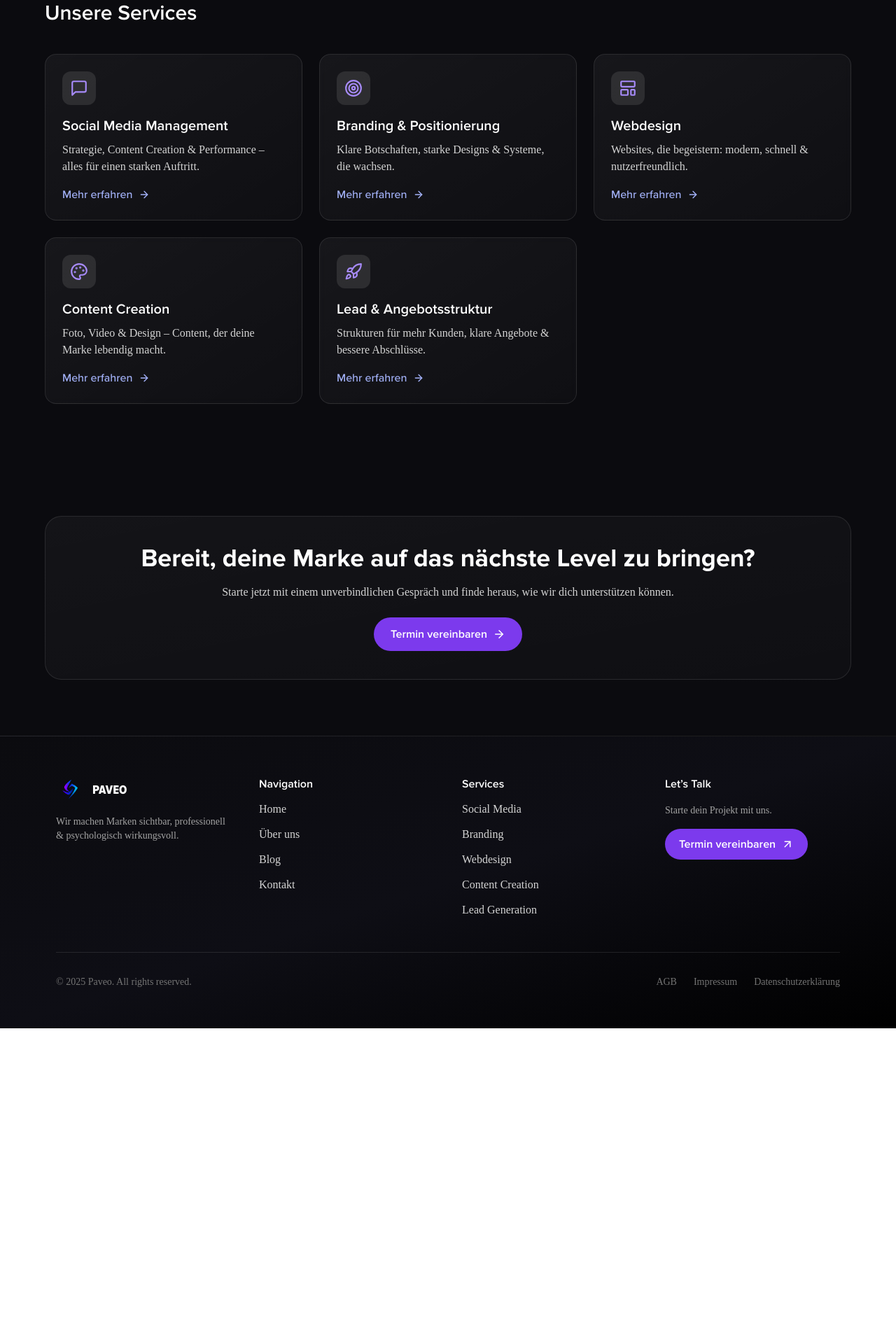
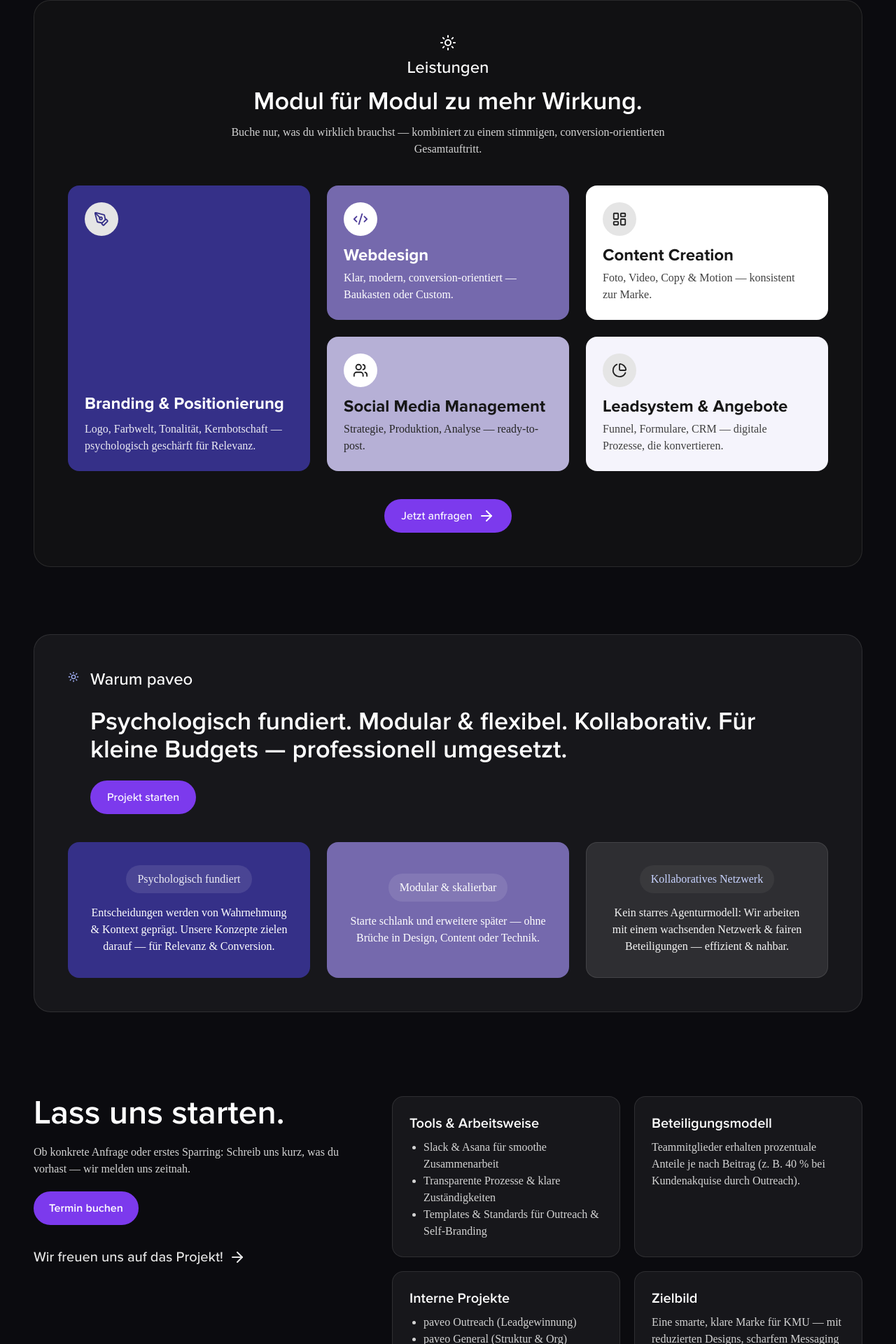
Before and after one commit to cyclebittt/pavewebyyyy, a Next.js app: page / in a window 1280 px wide. Shown: the part 668-2588 px from the top of the page at 70% size. Before the commit the page ends 2137 px from the top, so only its background shows below. Built offline with nearby package versions, Linux system fonts and the light colour scheme; a web font is replaced by a local one.

Commit message:
Update page.js

```diff
--- a/app/page.js
+++ b/app/page.js
@@ -1,133 +1,291 @@
 'use client';
 
-import { useEffect, useState } from 'react';
-import Link from 'next/link';
 import Navbar from '@/components/layout/Navbar';
 import Footer from '@/components/layout/Footer';
+import Link from 'next/link';
+import { useEffect, useState } from 'react';
 import AOS from 'aos';
 import 'aos/dist/aos.css';
-import { ArrowRight, Sparkles, Target, LayoutTemplate, Palette, Type, Rocket, MessageSquare } from 'lucide-react';
+import {
+  PenTool, CodeXml, Users, LayoutDashboard, ChartPie,
+  ArrowRight, Sun
+} from 'lucide-react';
 
 export default function Home() {
-  const [fadeDir, setFadeDir] = useState('fade-right');
+  const [animationRight, setAnimationRight] = useState('fade-right');
+  const [activeCard, setActiveCard] = useState(null);
 
+  const toggleCard = (index) => {
+    setActiveCard((prev) => (prev === index ? null : index));
+  };
+
+  // AOS + responsive Animationsrichtung
   useEffect(() => {
     AOS.init({ duration: 600, once: true });
-    const handleResize = () => setFadeDir(window.innerWidth < 768 ? 'fade-down' : 'fade-right');
-    handleResize();
-    window.addEventListener('resize', handleResize, { passive: true });
-    return () => window.removeEventListener('resize', handleResize);
+    const onResize = () => setAnimationRight(window.innerWidth < 768 ? 'fade-down' : 'fade-right');
+    onResize();
+    window.addEventListener('resize', onResize, { passive: true });
+    return () => window.removeEventListener('resize', onResize);
   }, []);
 
-  const services = [
-    {
-      title: 'Social Media Management',
-      desc: 'Strategie, Content Creation & Performance – alles für einen starken Auftritt.',
-      icon: <MessageSquare size={26} className="text-violet-400" />,
-      href: '/services/socialmedia',
-    },
-    {
-      title: 'Branding & Positionierung',
-      desc: 'Klare Botschaften, starke Designs & Systeme, die wachsen.',
-      icon: <Target size={26} className="text-violet-400" />,
-      href: '/services/branding',
-    },
-    {
-      title: 'Webdesign',
-      desc: 'Websites, die begeistern: modern, schnell & nutzerfreundlich.',
-      icon: <LayoutTemplate size={26} className="text-violet-400" />,
-      href: '/services/webdesign',
-    },
-    {
-      title: 'Content Creation',
-      desc: 'Foto, Video & Design – Content, der deine Marke lebendig macht.',
-      icon: <Palette size={26} className="text-violet-400" />,
-      href: '/services/content',
-    },
-    {
-      title: 'Lead & Angebotsstruktur',
-      desc: 'Strukturen für mehr Kunden, klare Angebote & bessere Abschlüsse.',
-      icon: <Rocket size={26} className="text-violet-400" />,
-      href: '/services/leadsystem',
-    },
-  ];
+  const onKeyToggle = (e, index) => {
+    if (e.key === 'Enter' || e.key === ' ') {
+      e.preventDefault();
+      toggleCard(index);
+    }
+  };
 
   return (
     <div className="font-proxima bg-[#0B0B0F] text-white">
       <Navbar />
 
       {/* HERO */}
-      <section className="relative overflow-hidden">
-        <div className="pointer-events-none absolute inset-0 bg-[radial-gradient(1200px_600px_at_-10%_-10%,rgba(129,51,241,.35),transparent_60%),radial-gradient(900px_600px_at_120%_0%,rgba(56,189,248,.20),transparent_55%),linear-gradient(120deg,#0B0B0F_0%,#0E0E15_60%,#0B0B0F_100%)]" />
-        <div className="relative px-5 md:px-16 pt-20 md:pt-28 pb-24 md:pb-32 text-center max-w-4xl mx-auto">
-          <span className="inline-flex items-center gap-2 text-sm text-indigo-300/80 bg-white/5 ring-1 ring-white/10 px-3 py-1 rounded-full">
-            <Sparkles size={16} /> Kreativ-Studio für digitale Marken
-          </span>
-          <h1 className="mt-6 text-4xl md:text-6xl font-extrabold tracking-tight">
-            Wir machen Marken <span className="text-indigo-300">sichtbar</span>.
+      <section className="px-5 md:px-8 lg:px-12">
+        <div className="relative overflow-hidden rounded-none md:rounded-3xl">
+          {/* kräftige diagonale Gradients im Hintergrund */}
+          <div className="pointer-events-none absolute inset-0 bg-[radial-gradient(1200px_600px_at_-10%_-10%,rgba(129,51,241,.35),transparent_60%),radial-gradient(900px_600px_at_120%_0%,rgba(56,189,248,.22),transparent_55%),linear-gradient(120deg,#0B0B0F_0%,#101018_60%,#0B0B0F_100%)]" />
+          <div className="relative flex flex-col items-center text-center gap-6 md:gap-8 py-16 md:py-28 px-4">
+            <h1 className="text-3xl sm:text-5xl md:text-6xl lg:text-7xl font-extrabold leading-[1.1]">
+              paveo — <span className="text-indigo-300">wirksame</span> Markenkommunikation.
             </h1>
-          <p className="mt-6 text-lg md:text-xl text-neutral-300">
-            Von Branding bis Content: Wir helfen Selbstständigen & Unternehmen dabei,
-            professionell und wirkungsvoll aufzutreten – digital & kreativ.
+            <p className="text-sm md:text-lg text-neutral-300 max-w-3xl">
+              Branding, Webdesign, Content & Systeme — modular, psychologisch fundiert
+              und praxistauglich für Selbstständige & KMU.
             </p>
-          <div className="mt-8 flex justify-center gap-4">
+            <div className="flex flex-wrap items-center justify-center gap-3">
               <Link
                 href="/request"
-              className="px-6 py-3 rounded-full bg-violet-600 hover:bg-violet-500 transition-colors font-semibold inline-flex items-center gap-2"
+                className="px-5 py-2.5 md:px-7 md:py-3 rounded-full bg-violet-600 hover:bg-violet-500 transition-colors font-semibold inline-flex items-center gap-2 focus:outline-none focus-visible:ring-2 focus-visible:ring-offset-2 focus-visible:ring-violet-400"
               >
-              Projekt starten <ArrowRight size={18} />
+                Termin anfragen <ArrowRight size={18} />
               </Link>
               <Link
                 href="/contact"
-              className="px-6 py-3 rounded-full border border-white/15 hover:border-white/30 bg-white/5 transition-colors font-semibold"
+                className="px-5 py-2.5 md:px-7 md:py-3 rounded-full border border-white/15 hover:border-white/30 bg-white/5 transition-colors"
               >
-              Kontakt aufnehmen
+                Kontakt
               </Link>
+            </div>
           </div>
         </div>
       </section>
 
       {/* SERVICES */}
-      <section className="px-5 md:px-16 py-20">
-        <h2 className="text-2xl md:text-3xl font-semibold mb-10">Unsere Services</h2>
-        <div className="grid grid-cols-1 md:grid-cols-3 gap-6">
-          {services.map(({ title, desc, icon, href }, i) => (
+      <section className="px-5 md:px-8 lg:px-12 py-10 md:py-14" aria-labelledby="services-heading">
+        <div className="bg-neutral-900/60 rounded-none md:rounded-3xl border border-white/10 px-5 py-8 md:p-12 flex flex-col items-center gap-10">
+          <div className="text-white flex flex-col items-center gap-3 max-w-2xl">
+            <div className="flex flex-col items-center gap-2">
+              <Sun aria-hidden="true" />
+              <h2 id="services-heading" className="font-medium text-xl md:text-2xl text-center">Leistungen</h2>
+            </div>
+            <p className="font-semibold text-2xl md:text-4xl text-center">
+              Modul für Modul zu mehr Wirkung.
+            </p>
+            <p className="text-neutral-300 text-center">
+              Buche nur, was du wirklich brauchst — kombiniert zu einem stimmigen, conversion-orientierten Gesamtauftritt.
+            </p>
+          </div>
+
+          {/* 5 Kacheln – klickbar zu einzelnen Service-Seiten */}
+          <div className="grid grid-cols-1 md:grid-cols-3 gap-6 w-full">
+            {/* Branding */}
             <Link
-              key={title}
-              href={href}
-              data-aos={fadeDir}
-              data-aos-delay={i * 100}
-              className="rounded-2xl bg-gradient-to-br from-white/5 to-white/[0.02] border border-white/10 p-6 backdrop-blur-sm hover:bg-white/[0.06] transition-colors flex flex-col"
+              href="/services/branding"
+              className="group relative bg-[#353088] rounded-2xl p-6 min-h-[280px] flex flex-col justify-between transition-transform duration-300 hover:-translate-y-0.5 focus:outline-none focus-visible:ring-2 focus-visible:ring-violet-400"
+              data-aos={animationRight}
             >
-              <div className="w-12 h-12 rounded-xl bg-white/10 flex items-center justify-center">
-                {icon}
+              <div className="flex items-center justify-between">
+                <div className="h-12 w-12 rounded-full text-[#353088] bg-neutral-200 flex items-center justify-center">
+                  <PenTool size={22} />
                 </div>
-              <h3 className="mt-4 text-xl font-semibold">{title}</h3>
-              <p className="mt-2 text-neutral-300">{desc}</p>
-              <span className="mt-4 inline-flex items-center gap-2 text-indigo-300 font-medium">
-                Mehr erfahren <ArrowRight size={16} />
-              </span>
+                <span className="opacity-0 group-hover:opacity-100 transition-opacity text-white/90">→</span>
+              </div>
+              <div className="text-white mt-4">
+                <h3 className="font-bold text-2xl">Branding &amp; Positionierung</h3>
+                <p className="mt-2 text-white/90">
+                  Logo, Farbwelt, Tonalität, Kernbotschaft — psychologisch geschärft für Relevanz.
+                </p>
+              </div>
             </Link>
-          ))}
+
+            {/* Webdesign + Social als Spalte */}
+            <div className="flex flex-col gap-6" data-aos={animationRight}>
+              <Link
+                href="/services/webdesign"
+                className="group p-6 bg-[#7569AD] rounded-2xl min-h-[160px] flex flex-col justify-between transition-transform duration-300 hover:-translate-y-0.5"
+              >
+                <div className="flex items-center justify-between">
+                  <div className="h-12 w-12 rounded-full text-[#4B3A98] bg-white flex items-center justify-center">
+                    <CodeXml size={22} />
+                  </div>
+                  <span className="opacity-0 group-hover:opacity-100 transition-opacity text-white">→</span>
+                </div>
+                <div className="text-white mt-3">
+                  <h3 className="font-bold text-2xl">Webdesign</h3>
+                  <p className="mt-1">Klar, modern, conversion-orientiert — Baukasten oder Custom.</p>
+                </div>
+              </Link>
+
+              <Link
+                href="/services/socialmedia"
+                className="group p-6 bg-[#B6B0D6] rounded-2xl min-h-[160px] flex flex-col justify-between transition-transform duration-300 hover:-translate-y-0.5"
+              >
+                <div className="flex items-center justify-between">
+                  <div className="h-12 w-12 rounded-full text-[#222] bg-white flex items-center justify-center">
+                    <Users size={22} />
+                  </div>
+                  <span className="opacity-0 group-hover:opacity-100 transition-opacity text-neutral-900">→</span>
+                </div>
+                <div className="mt-3 text-neutral-900">
+                  <h3 className="font-bold text-2xl">Social Media Management</h3>
+                  <p className="mt-1 text-neutral-800">Strategie, Produktion, Analyse — ready-to-post.</p>
+                </div>
+              </Link>
+            </div>
+
+            {/* Content + Lead als Spalte */}
+            <div className="flex flex-col gap-6" data-aos={animationRight}>
+              <Link
+                href="/services/content"
+                className="group p-6 bg-white rounded-2xl min-h-[160px] flex flex-col justify-between transition-transform duration-300 hover:-translate-y-0.5"
+              >
+                <div className="flex items-center justify-between">
+                  <div className="h-12 w-12 rounded-full text-[#222] bg-neutral-200 flex items-center justify-center">
+                    <LayoutDashboard size={22} />
+                  </div>
+                  <span className="opacity-0 group-hover:opacity-100 transition-opacity text-neutral-900">→</span>
+                </div>
+                <div className="mt-3">
+                  <h3 className="font-bold text-2xl text-neutral-900">Content Creation</h3>
+                  <p className="mt-1 text-neutral-700">Foto, Video, Copy & Motion — konsistent zur Marke.</p>
+                </div>
+              </Link>
+
+              <Link
+                href="/services/lead"
+                className="group p-6 bg-[#F5F4FC] rounded-2xl min-h-[160px] flex flex-col justify-between transition-transform duration-300 hover:-translate-y-0.5"
+              >
+                <div className="flex items-center justify-between">
+                  <div className="h-12 w-12 rounded-full text-[#222] bg-neutral-200 flex items-center justify-center">
+                    <ChartPie size={22} />
+                  </div>
+                  <span className="opacity-0 group-hover:opacity-100 transition-opacity text-neutral-900">→</span>
+                </div>
+                <div className="mt-3">
+                  <h3 className="font-bold text-2xl text-neutral-900">Leadsystem &amp; Angebote</h3>
+                  <p className="mt-1 text-neutral-700">
+                    Funnel, Formulare, CRM — digitale Prozesse, die konvertieren.
+                  </p>
+                </div>
+              </Link>
+            </div>
+          </div>
+
+          <Link
+            href="/request"
+            className="px-6 py-3 bg-violet-600 text-white rounded-full font-medium flex items-center gap-2 transition-transform duration-300 hover:scale-[1.03] focus:outline-none focus-visible:ring-2 focus-visible:ring-offset-2 focus-visible:ring-violet-400"
+            aria-label="Leistungen anfragen"
+          >
+            Jetzt anfragen <ArrowRight className="hidden md:inline" />
+          </Link>
         </div>
       </section>
 
-      {/* CTA */}
-      <section className="px-5 md:px-16 py-20 text-center">
-        <div className="rounded-3xl border border-white/10 bg-gradient-to-br from-white/[0.04] to-white/[0.02] p-10">
-          <h2 className="text-3xl md:text-4xl font-bold">
-            Bereit, deine Marke auf das nächste Level zu bringen?
-          </h2>
-          <p className="mt-4 text-neutral-300 max-w-2xl mx-auto">
-            Starte jetzt mit einem unverbindlichen Gespräch und finde heraus, wie wir dich unterstützen können.
+      {/* WARUM PAVEO */}
+      <section className="px-5 md:px-8 lg:px-12 py-10" aria-labelledby="why-heading">
+        <div className="bg-white/5 border border-white/10 rounded-3xl px-5 py-8 md:p-12 flex flex-col gap-10">
+          <div className="flex gap-4 max-w-5xl">
+            <Sun className="min-w-[16px] text-indigo-300" aria-hidden="true" />
+            <div className="flex flex-col gap-6">
+              <h2 id="why-heading" className="font-medium text-xl md:text-2xl">Warum paveo</h2>
+              <p className="font-semibold text-2xl md:text-4xl">
+                Psychologisch fundiert. Modular &amp; flexibel. Kollaborativ. Für kleine Budgets — professionell umgesetzt.
               </p>
-          <div className="mt-6 flex justify-center gap-4">
               <Link
                 href="/request"
-              className="px-6 py-3 rounded-full bg-violet-600 hover:bg-violet-500 transition-colors font-semibold inline-flex items-center gap-2"
+                className="w-fit px-6 py-3 bg-violet-600 text-white rounded-full font-medium transition-transform duration-300 hover:scale-[1.03] focus:outline-none focus-visible:ring-2 focus-visible:ring-offset-2 focus-visible:ring-violet-400"
               >
-              Termin vereinbaren <ArrowRight size={18} />
+                Projekt starten
               </Link>
+            </div>
+          </div>
+
+          <div className="grid grid-cols-1 md:grid-cols-3 gap-6 w-full">
+            <div className="w-full bg-[#353088] rounded-2xl flex flex-col p-8 gap-4 items-center justify-center text-center">
+              <span className="text-white/90 bg-white/10 px-4 py-2 rounded-full">Psychologisch fundiert</span>
+              <p className="text-white">
+                Entscheidungen werden von Wahrnehmung & Kontext geprägt. Unsere Konzepte zielen darauf — für Relevanz & Conversion.
+              </p>
+            </div>
+
+            <div className="w-full bg-[#7569AD] rounded-2xl flex flex-col p-8 gap-4 items-center justify-center text-center text-white">
+              <span className="bg-white/10 px-4 py-2 rounded-full">Modular &amp; skalierbar</span>
+              <p>Starte schlank und erweitere später — ohne Brüche in Design, Content oder Technik.</p>
+            </div>
+
+            <div className="w-full bg-white/10 border border-white/10 rounded-2xl flex flex-col p-8 gap-4 items-center justify-center text-center">
+              <span className="text-indigo-200 bg-white/5 px-4 py-2 rounded-full">Kollaboratives Netzwerk</span>
+              <p className="text-neutral-100">
+                Kein starres Agenturmodell: Wir arbeiten mit einem wachsenden Netzwerk & fairen Beteiligungen — effizient & nahbar.
+              </p>
+            </div>
+          </div>
+        </div>
+      </section>
+
+      {/* KONTAKT / CTA */}
+      <section className="px-5 md:px-8 lg:px-12 py-12 md:py-20" aria-labelledby="contact-heading">
+        <div className="flex flex-col md:flex-row gap-10 md:gap-16">
+          <div data-aos="fade-up" className="w-full md:w-2/5 flex flex-col gap-8">
+            <div className="flex flex-col gap-5">
+              <h2 id="contact-heading" className="font-semibold text-3xl md:text-5xl">
+                Lass uns starten.
+              </h2>
+              <p className="text-neutral-300">
+                Ob konkrete Anfrage oder erstes Sparring: Schreib uns kurz, was du vorhast — wir melden uns zeitnah.
+              </p>
+              <Link
+                href="/request"
+                className="w-fit px-5 py-2.5 bg-violet-600 text-white rounded-full font-semibold border-2 border-violet-600 relative overflow-hidden transition-transform duration-300 hover:scale-[1.03] focus:outline-none focus-visible:ring-2 focus-visible:ring-offset-2 focus-visible:ring-violet-400"
+              >
+                Termin buchen
+              </Link>
+            </div>
+            <div className="flex items-center gap-2 text-neutral-200">
+              <p className="text-lg md:text-xl font-medium">Wir freuen uns auf das Projekt!</p>
+              <ArrowRight aria-hidden="true" />
+            </div>
+          </div>
+
+          <div data-aos={animationRight} className="w-full md:w-3/5 grid grid-cols-1 md:grid-cols-2 gap-5">
+            <div className="rounded-2xl p-6 bg-white/5 border border-white/10">
+              <h3 className="font-semibold text-xl mb-2">Tools &amp; Arbeitsweise</h3>
+              <ul className="list-disc pl-5 text-neutral-300">
+                <li>Slack &amp; Asana für smoothe Zusammenarbeit</li>
+                <li>Transparente Prozesse &amp; klare Zuständigkeiten</li>
+                <li>Templates &amp; Standards für Outreach &amp; Self-Branding</li>
+              </ul>
+            </div>
+            <div className="rounded-2xl p-6 bg-white/5 border border-white/10">
+              <h3 className="font-semibold text-xl mb-2">Beteiligungsmodell</h3>
+              <p className="text-neutral-300">
+                Teammitglieder erhalten prozentuale Anteile je nach Beitrag (z. B. 40 % bei Kundenakquise durch Outreach).
+              </p>
+            </div>
+            <div className="rounded-2xl p-6 bg-white/5 border border-white/10">
+              <h3 className="font-semibold text-xl mb-2">Interne Projekte</h3>
+              <ul className="list-disc pl-5 text-neutral-300">
+                <li>paveo Outreach (Leadgewinnung)</li>
+                <li>paveo General (Struktur &amp; Org)</li>
+                <li>paveo Social Media (eigener Auftritt)</li>
+              </ul>
+            </div>
+            <div className="rounded-2xl p-6 bg-white/5 border border-white/10">
+              <h3 className="font-semibold text-xl mb-2">Zielbild</h3>
+              <p className="text-neutral-300">
+                Eine smarte, klare Marke für KMU — mit reduzierten Designs, scharfem Messaging und skalierbaren Systemen.
+              </p>
+            </div>
           </div>
         </div>
       </section>
```
Lines whose indentation alone changed are shown as unchanged.
